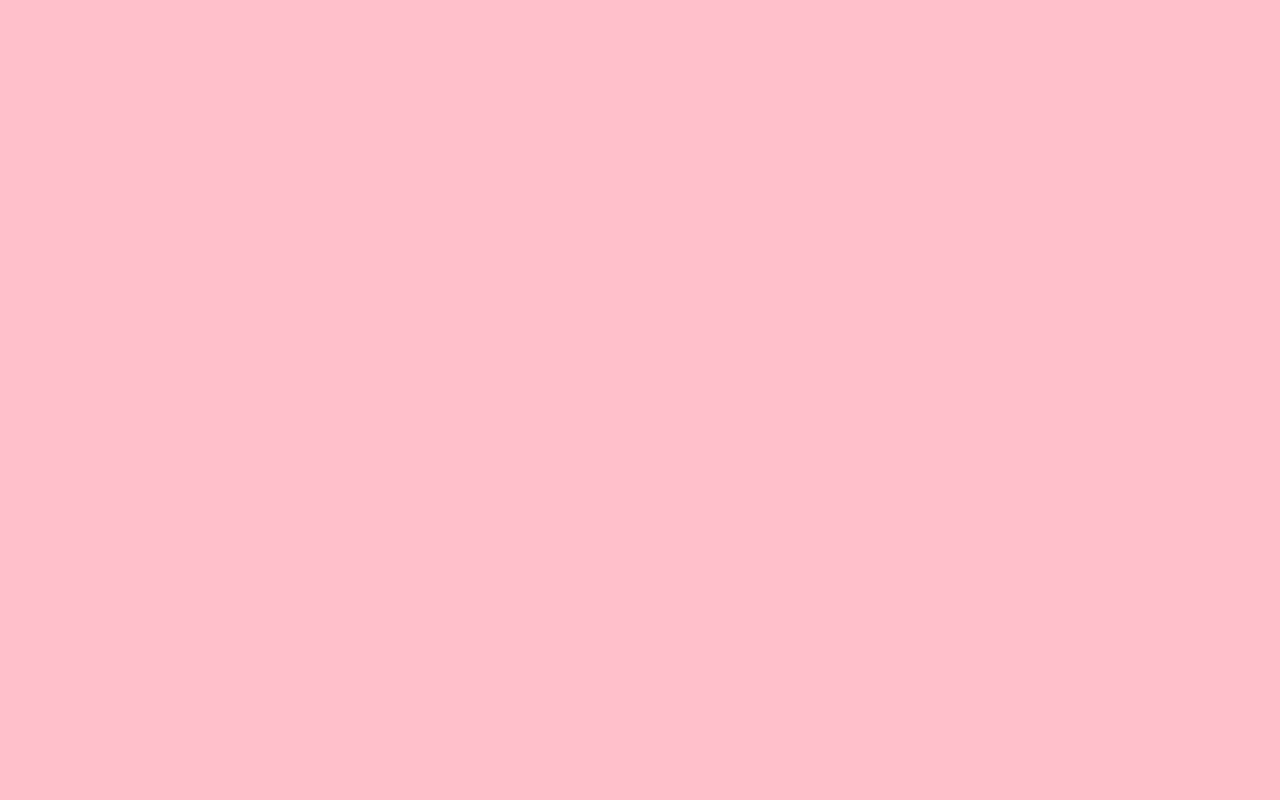
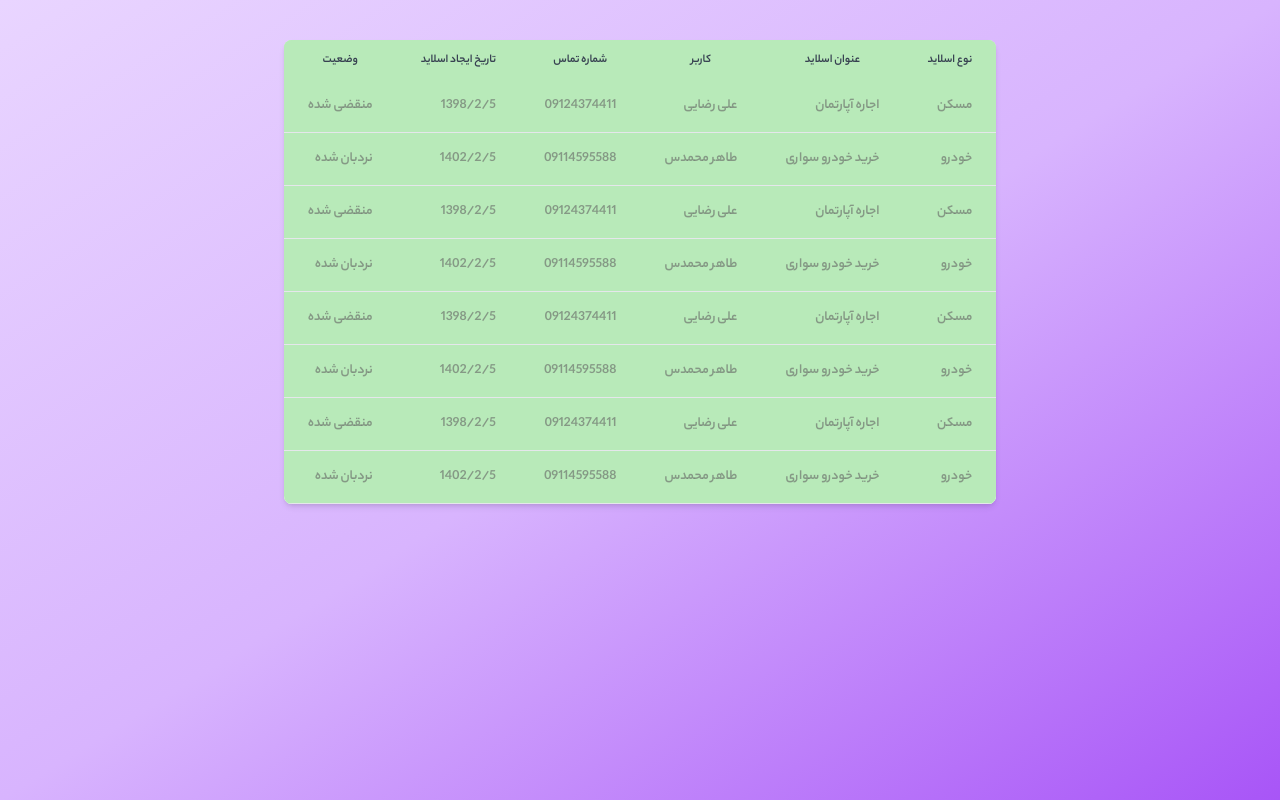
Before and after one commit to alirezazamanidev/login-menu, a Next.js app: page /tables in a window 1280 px wide. Built offline with nearby package versions, Linux system fonts and the light colour scheme.

Commit message:
change background

```diff
--- a/src/app/globals.css
+++ b/src/app/globals.css
@@ -5,7 +5,7 @@
 * {
   font-family: "IranBakh";
   direction: rtl;
-  background: pink;
+  background: #b8eab9;
 }
 
 /* .custom-select {
--- a/src/app/tables/page.tsx
+++ b/src/app/tables/page.tsx
@@ -12,7 +12,7 @@ export default function page() {
       {/* <Ads /> */}
       {/* <Packages /> */}
       {/* <Categories /> */}
-      {/* <Sliders /> */}
+      <Sliders />
     </div>
   );
 }
```
